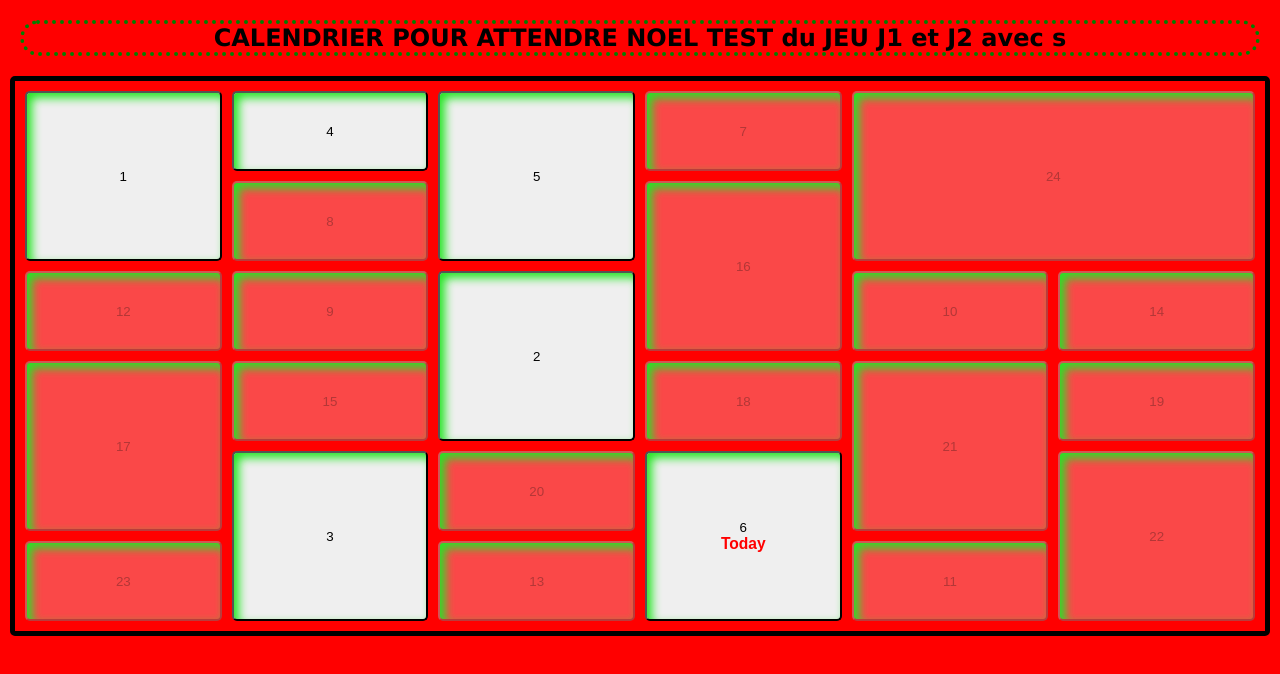
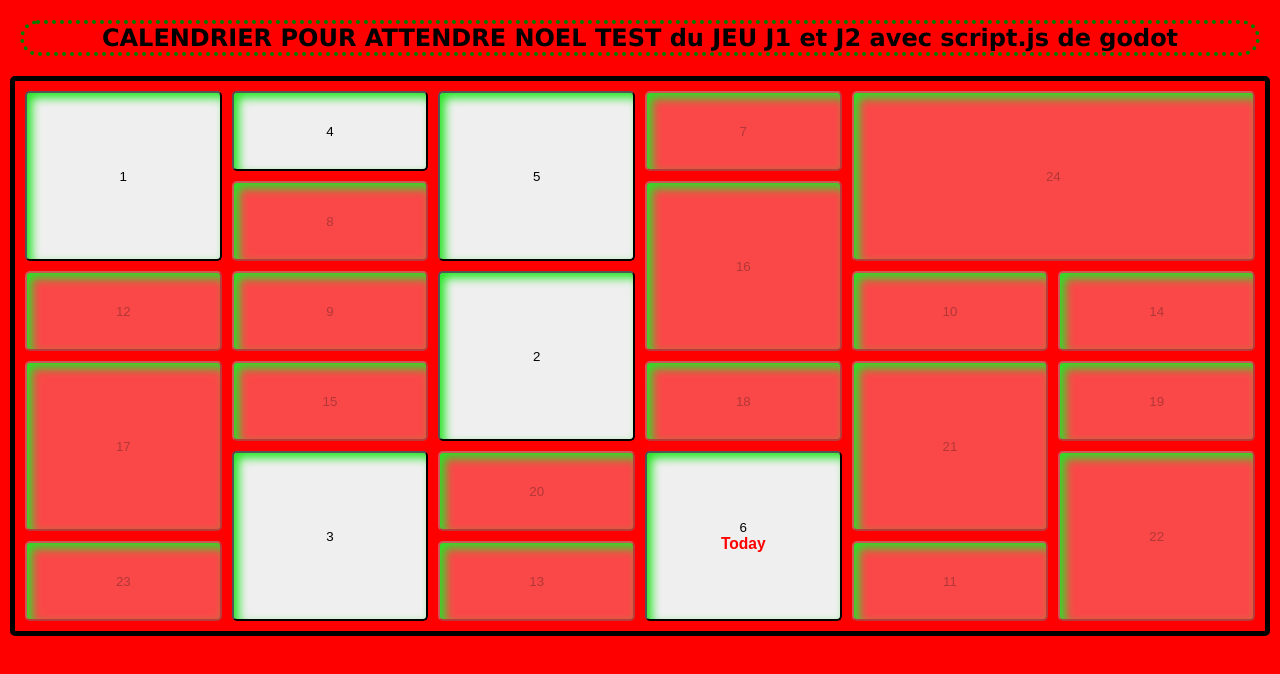
Before and after one commit to RogerBytes-Softworks/DistantHostTesting, a plain HTML site: page index.html in a window 1280 px wide. Drawn offline with Linux system fonts and the light colour scheme; a web font is replaced by a local one.

Commit message:
no comment

```diff
--- a/index.html
+++ b/index.html
@@ -23,7 +23,7 @@
 <body>
 
 <div class="calendar">
-        <h1>CALENDRIER POUR ATTENDRE NOEL TEST du JEU J1 et J2 avec s</h1>
+        <h1>CALENDRIER POUR ATTENDRE NOEL TEST du JEU J1 et J2 avec script.js de godot</h1>
         <div class="cases">
             <button data-day="1" class="b1">1</button>
             <button data-day="2"class="b2">2</button>
```
